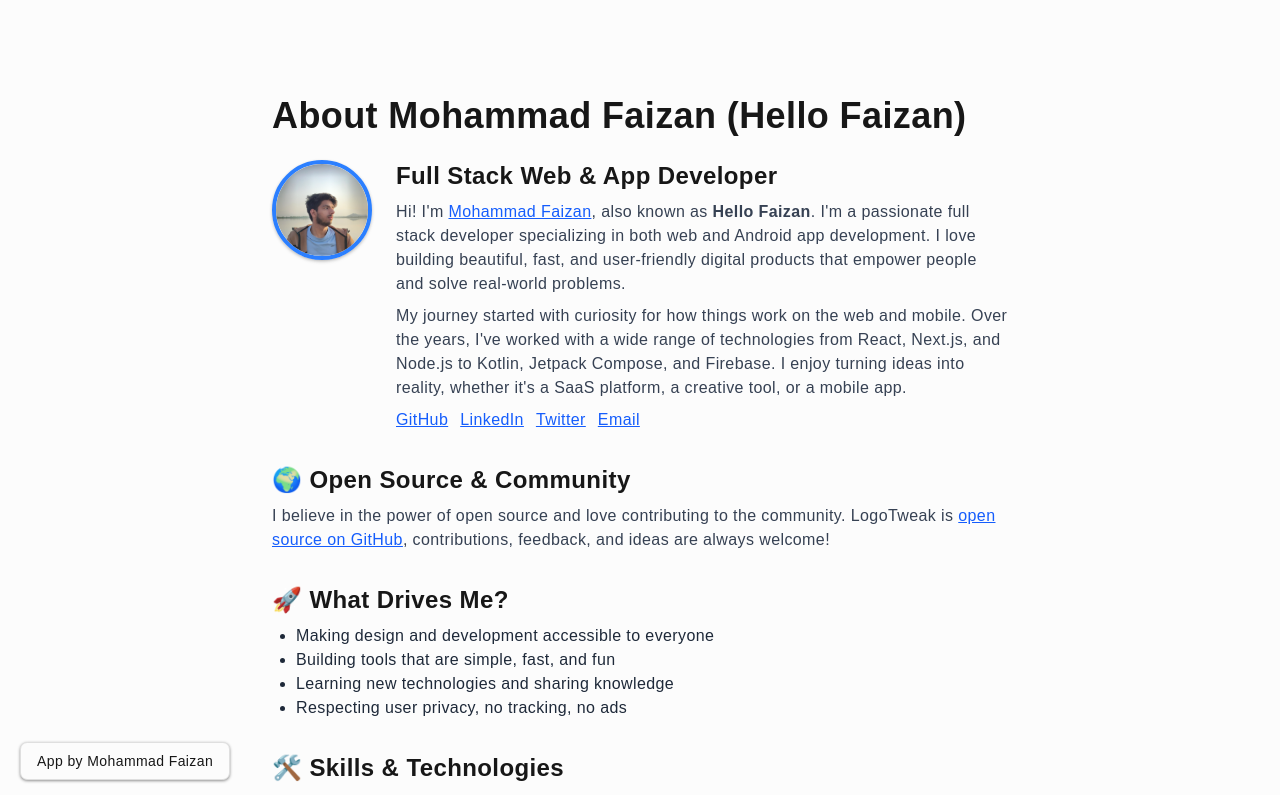
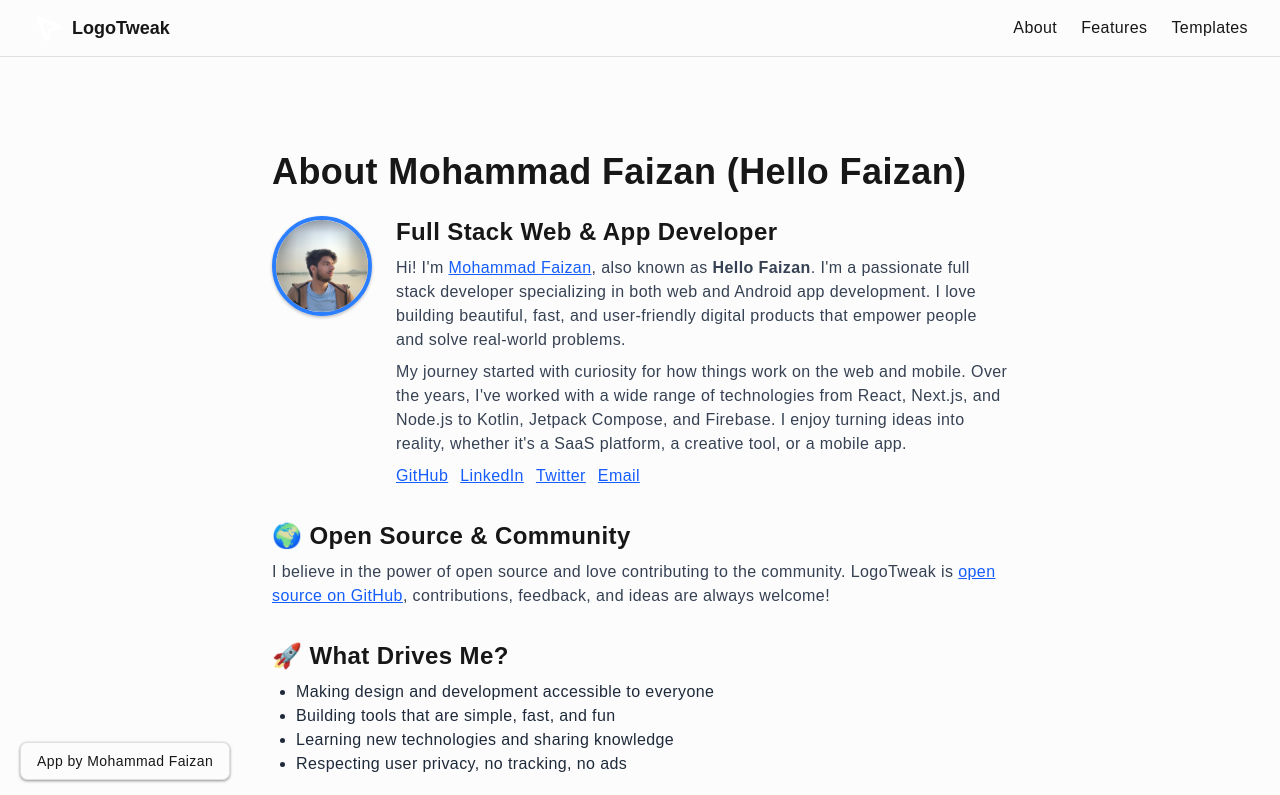
Before and after one commit to hellofaizan/TweakLogo, a Next.js app: page /about in a window 1280 px wide. Shown: the top 795 px of the page. Built offline with nearby package versions, Linux system fonts and the light colour scheme.

Commit message:
FEAT: Integrate Navbar component into the main layout for improved navigation and user experience.

```diff
--- a/src/app/layout.tsx
+++ b/src/app/layout.tsx
@@ -4,6 +4,7 @@ import "./globals.css";
 import { ThemeProvider } from "@/components/theme-provider";
 import Branding from "@/components/branding";
 import { Toaster } from "@/components/ui/sonner";
+import Navbar from "@/components/navbar";
 
 const geistSans = Geist({
   variable: "--font-geist-sans",
@@ -174,7 +175,8 @@ export default function RootLayout({
           enableSystem
           disableTransitionOnChange
         >
-          <div className="min-h-dvh md:min-h-screen h-full">
+          <Navbar />
+          <div className="min-h-dvh md:min-h-screen h-full pt-14">
             {children}
             <Branding />
             <Toaster />
--- /dev/null
+++ b/src/components/navbar.tsx
@@ -0,0 +1,19 @@
+import Link from "next/link";
+import Image from "next/image";
+import React from "react";
+
+export default function Navbar() {
+  return (
+    <nav className="w-full flex items-center justify-between px-8 py-3 border-b border-[var(--border)] bg-[var(--background)] text-[var(--foreground)] backdrop-blur-md fixed top-0 left-0 z-50">
+      <Link href="/" className="flex items-center gap-2">
+        <Image src="/logos/logo.png" alt="LogoTweak" width={32} height={32} className="rounded" />
+        <span className="font-bold text-lg tracking-tight">LogoTweak</span>
+      </Link>
+      <div className="flex items-center gap-6 text-base font-medium">
+        <Link href="/about" className="hover:text-[var(--primary)] transition-colors">About</Link>
+        <Link href="/features" className="hover:text-[var(--primary)] transition-colors">Features</Link>
+        <Link href="/templates" className="hover:text-[var(--primary)] transition-colors">Templates</Link>
+      </div>
+    </nav>
+  );
+}
```
Also changed, not shown: src/app/page.tsx (line endings or trailing spaces).
